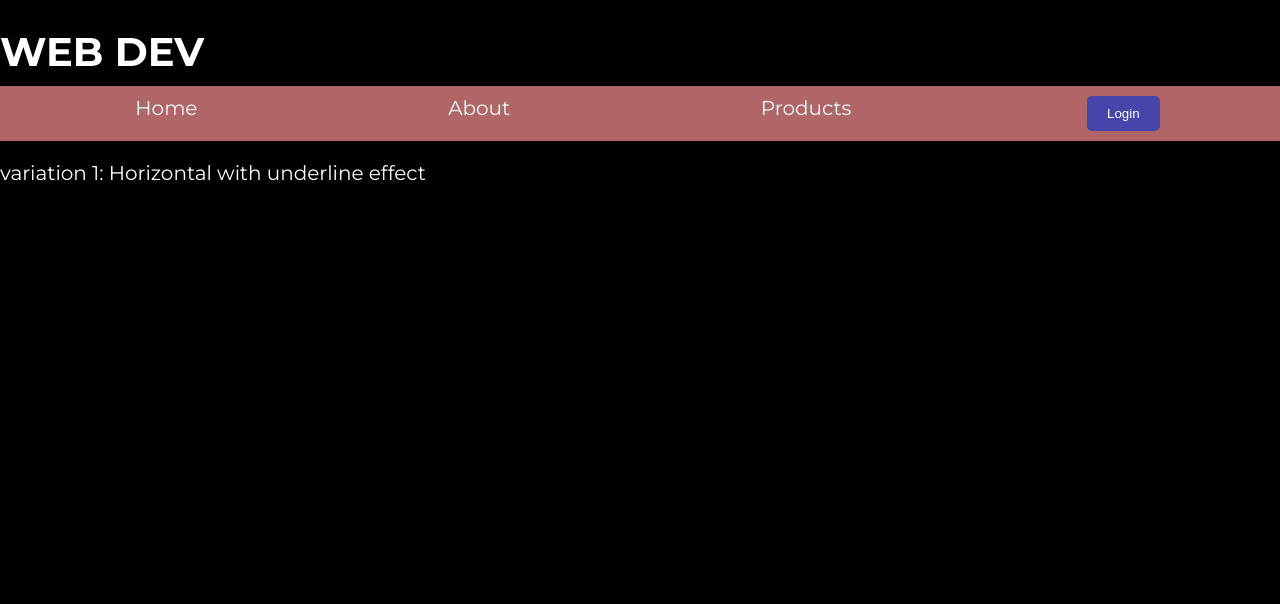
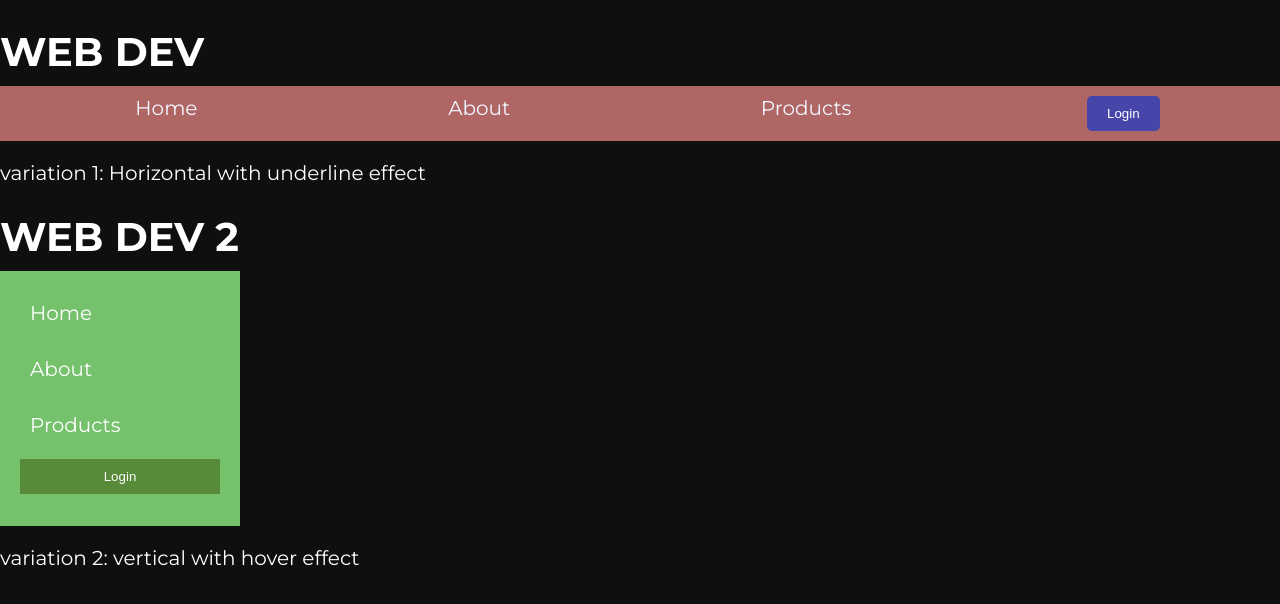
Before and after one commit to RajKum7r/WEB-DEV-AI-Intergrated, a plain HTML site: page CSS/navbar.html in a window 1280 px wide. Drawn offline with Linux system fonts and the light colour scheme.

Commit message:
2nav complete

```diff
--- a/CSS/navbar.html
+++ b/CSS/navbar.html
@@ -18,7 +18,7 @@
 
     <style>
         body {
-            background: #000;
+            background: #100f0f;
             color: white;
             font-family: montserrat, sans-serif;
             margin: 0;
@@ -83,6 +83,54 @@
             border-radius: 5px;
             cursor: pointer;
         }
+
+        .nav2 {
+            background-color: #76c16c;
+            width: 200px;
+            padding: 20px;
+        }
+
+        .nav2 ul {
+            list-style-type: none;
+            margin: 0;
+            padding: 0;
+        }
+
+        .nav2 li {
+            margin-bottom: 12px;
+
+        }
+
+        .nav2 a {
+            text-decoration: none;
+            color: #fff;
+            display: block;
+            padding: 10px;
+            width: 100%;
+        }
+
+        .nav2 a:hover {
+            background-color: #1b1b1b;
+            color: #fffefe;
+            transition: 0.01s ease-in-out;
+        }
+
+        .nav2 .login-btn {
+            background-color: rgb(87, 138, 57);
+            color: #fff;
+            border: none;
+            padding: 10px 20px;
+            /* border-radius: 5px; */
+            cursor: pointer;
+            width: 100%;
+        }
+
+        .nav2 .login-btn:hover {
+            background-color: rgb(84, 158, 41);
+
+        }
+
+
     </style>
 </head>
 
@@ -102,8 +150,23 @@
     </div>
 
 
+    <div class="nav-container">
+        <h1>WEB DEV 2</h1>
+
+        <nav class="nav2">
+            <ul>
+                <li><a href="#">Home</a></li>
+                <li><a href="#">About</a></li>
+                <li><a href="#">Products</a></li>
+                <li><button class="login-btn">Login</button></li>
+            </ul>
+        </nav>
+        <p>variation 2: vertical with hover effect</p>
+    </div>
+
     <div class="nav-container"></div>
-    <div class="nav-container"></div>
+
+
 </body>
 
 </html>
```
Also changed, not shown: 1 other file.
